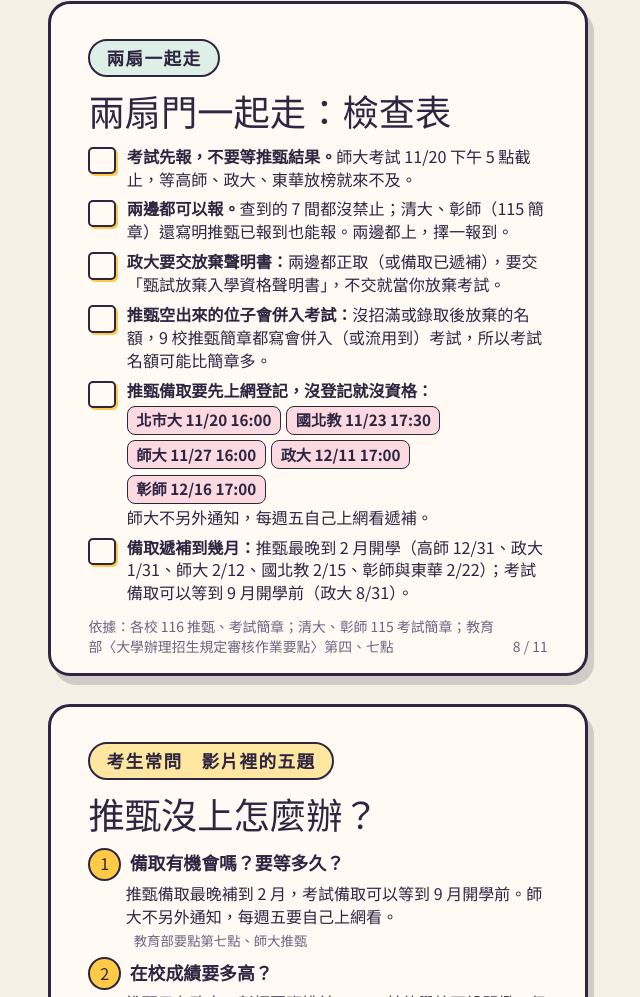
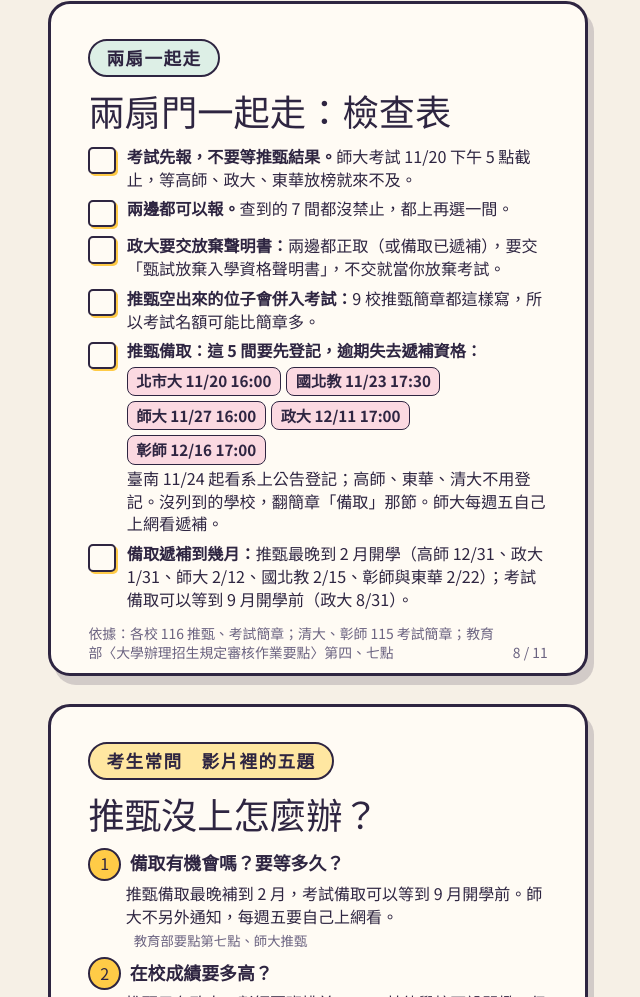
Before and after one commit to leopork/free-counseling, a plain HTML site: page calendar-116/index.html in a window 1280 px wide. Shown: the part 4944-5941 px from the top of the page, without its empty margins (322-962 px from the left). Drawn offline with Linux system fonts and the light colour scheme; a web font is replaced by a local one.

Commit message:
備取登記：只有這 5 間要先登記，補臺南、不用登記的學校

```diff
--- a/calendar-116/index.html
+++ b/calendar-116/index.html
@@ -333,12 +333,12 @@ a:focus-visible { outline: 3px solid var(--sun); outline-offset: 2px; }
   <h2>兩扇門一起走：檢查表</h2>
   <ul class="chk">
     <li><span><b>考試先報，不要等推甄結果。</b>師大考試 11/20 下午 5 點截止，等高師、政大、東華放榜就來不及。</span></li>
-    <li><span><b>兩邊都可以報。</b>查到的 7 間都沒禁止；清大、彰師（115 簡章）還寫明推甄已報到也能報。兩邊都上，擇一報到。</span></li>
+    <li><span><b>兩邊都可以報。</b>查到的 7 間都沒禁止，都上再選一間。</span></li>
     <li><span><b>政大要交放棄聲明書：</b>兩邊都正取（或備取已遞補），要交「甄試放棄入學資格聲明書」，不交就當你放棄考試。</span></li>
-    <li><span><b>推甄空出來的位子會併入考試：</b>沒招滿或錄取後放棄的名額，9 校推甄簡章都寫會併入（或流用到）考試，所以考試名額可能比簡章多。</span></li>
-    <li><span><b>推甄備取要先上網登記，沒登記就沒資格：</b>
+    <li><span><b>推甄空出來的位子會併入考試：</b>9 校推甄簡章都這樣寫，所以考試名額可能比簡章多。</span></li>
+    <li><span><b>推甄備取：這 5 間要先登記，逾期失去遞補資格：</b>
       <span class="chips"><span>北市大 11/20 16:00</span><span>國北教 11/23 17:30</span><span>師大 11/27 16:00</span><span>政大 12/11 17:00</span><span>彰師 12/16 17:00</span></span>
-      師大不另外通知，每週五自己上網看遞補。</span></li>
+      臺南 11/24 起看系上公告登記；高師、東華、清大不用登記。沒列到的學校，翻簡章「備取」那節。師大每週五自己上網看遞補。</span></li>
     <li><span><b>備取遞補到幾月：</b>推甄最晚到 2 月開學（高師 12/31、政大 1/31、師大 2/12、國北教 2/15、彰師與東華 2/22）；考試備取可以等到 9 月開學前（政大 8/31）。</span></li>
   </ul>
   <div class="foot"><span>依據：各校 116 推甄、考試簡章；清大、彰師 115 考試簡章；教育部〈大學辦理招生規定審核作業要點〉第四、七點</span><span>8 / 11</span></div>
```
